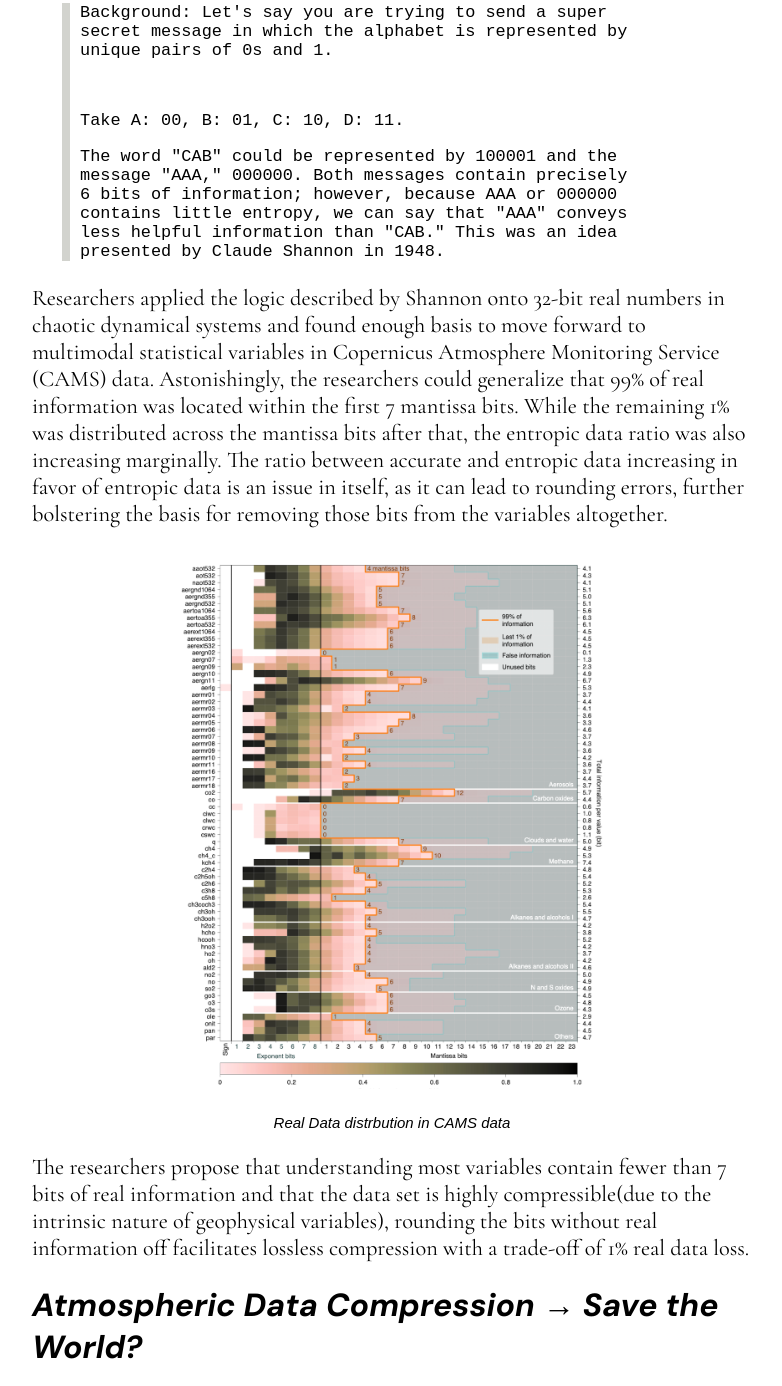
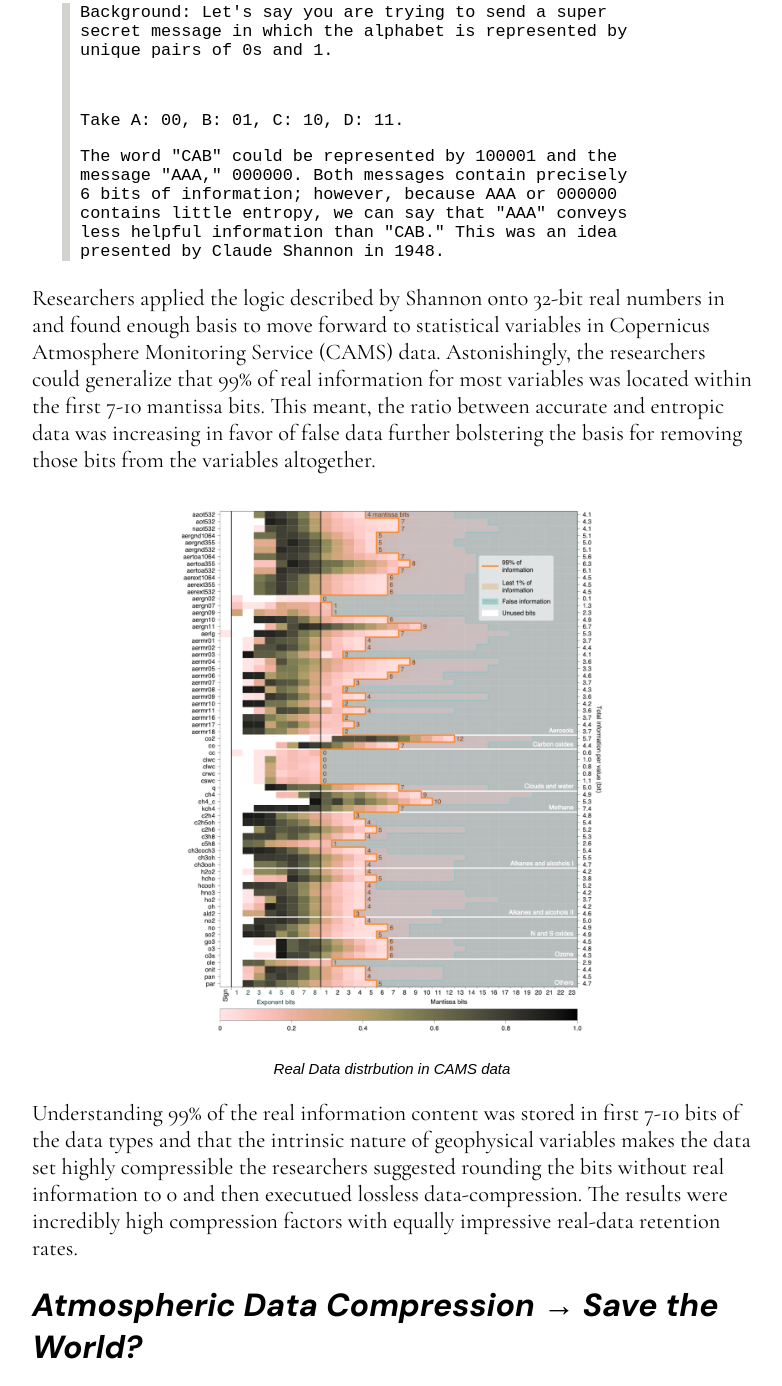
Before and after one commit to gaguiIar/Portfolio, a plain HTML site: page a2.html in a window 1280 px wide. Shown: the part 3045-4431 px from the top of the page, without its empty margins (248-1030 px from the left). Drawn offline with nearby package versions, Linux system fonts and the light colour scheme.

Commit message:
Update a2.html

```diff
--- a/a2.html
+++ b/a2.html
@@ -205,13 +205,13 @@
 		<p>The word "CAB" could be represented by 100001 and the message "AAA," 000000. Both messages contain precisely 6 bits of information; however, because AAA or 000000 contains little entropy, we can say that "AAA" conveys less helpful information than "CAB." This was an idea presented by Claude Shannon in 1948.</p>
 	</div>
 
-	<p>Researchers applied the logic described by Shannon onto 32-bit real numbers in chaotic dynamical systems and found enough basis to move forward to multimodal statistical variables in Copernicus Atmosphere Monitoring Service (CAMS) data. Astonishingly, the researchers could generalize that 99% of real information was located within the first 7 mantissa bits. While the remaining 1% was distributed across the mantissa bits after that, the entropic data ratio was also increasing marginally. The ratio between accurate and entropic data increasing in favor of entropic data is an issue in itself, as it can lead to rounding errors, further bolstering the basis for removing those bits from the variables altogether. </p>
+	<p>Researchers applied the logic described by Shannon onto 32-bit real numbers in and found enough basis to move forward to statistical variables in Copernicus Atmosphere Monitoring Service (CAMS) data. Astonishingly, the researchers could generalize that 99% of real information for most variables was located within the first 7-10 mantissa bits. This meant, the ratio between accurate and entropic data was increasing in favor of false data further bolstering the basis for removing those bits from the variables altogether. </p>
 	<div>
 		<img class = "center" width = 60% src="./images/fig2.png">
 		<p class="caption">Real Data distrbution in CAMS data </p>
 	</div>
 
-	<p>The researchers propose that understanding most variables contain fewer than 7 bits of real information and that the data set is highly compressible(due to the intrinsic nature of geophysical variables), rounding the bits without real information off facilitates lossless compression with a trade-off of 1% real data loss. </p>
+	<p>Understanding 99% of the real information content was stored in first 7-10 bits of the data types and that the intrinsic nature of geophysical variables makes the data set highly compressible the researchers suggested rounding the bits without real information to 0 and then executued lossless data-compression. The results were incredibly high compression factors with equally impressive real-data retention rates.</p>
 <h1> Atmospheric Data Compression &rarr; Save the World?</h1>
 	<div>
 		<img class = "center" width= 90% src="./images/comic.jpeg">
@@ -223,7 +223,7 @@
 </p>
 	<h1 style="text-align: center">Audio/Visual</h1>
 	<div id = "video">
-		<iframe class="center" width="560" height="315" src="https://www.youtube.com/embed/qWEHO8b6WsaA" title="YouTube video player" frameborder="0" allow="accelerometer; autoplay; clipboard-write; encrypted-media; gyroscope; picture-in-picture; web-share" allowfullscreen></iframe>
+		<iframe class="center" width="560" height="315" src="https://www.youtube.com/embed/Rq3RNFSkd8E" title="YouTube video player" frameborder="0" allow="accelerometer; autoplay; clipboard-write; encrypted-media; gyroscope; picture-in-picture; web-share" allowfullscreen></iframe>
 	</div>
 </div>
 <div class="header">
```
